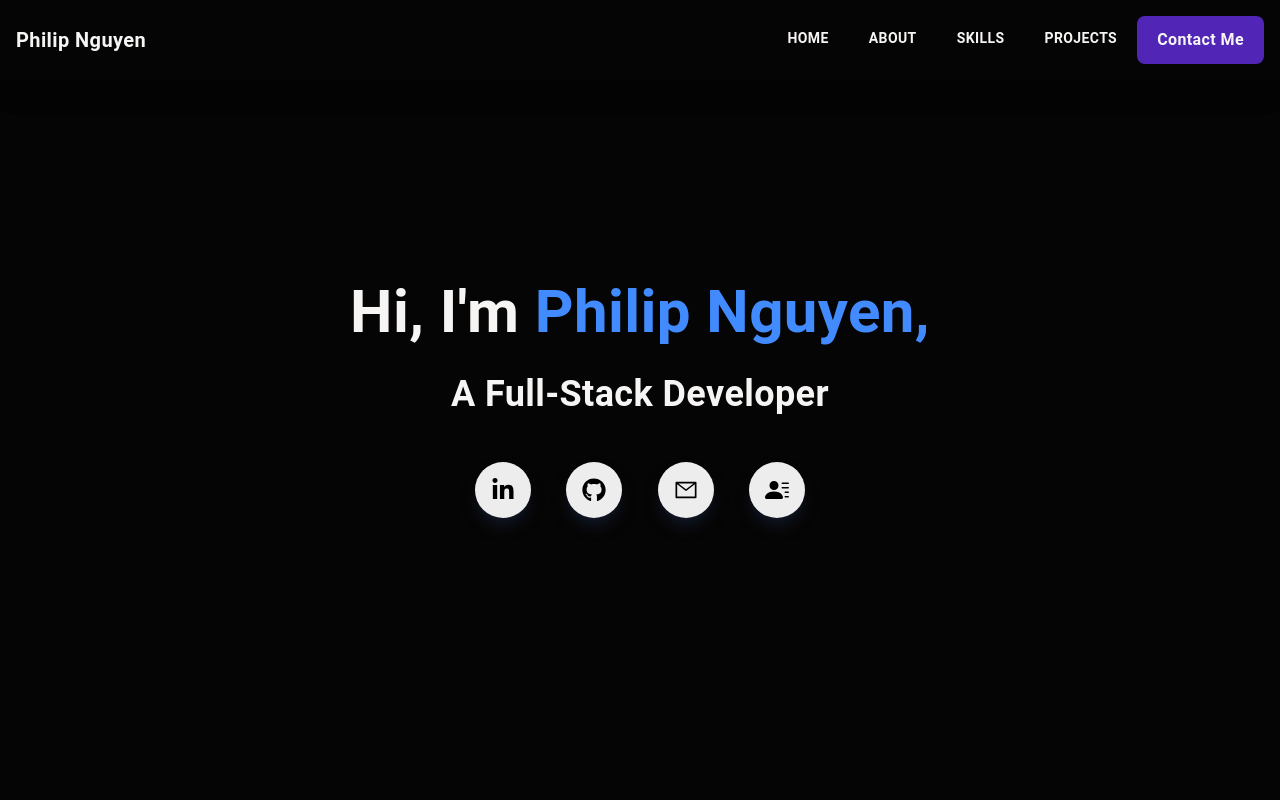
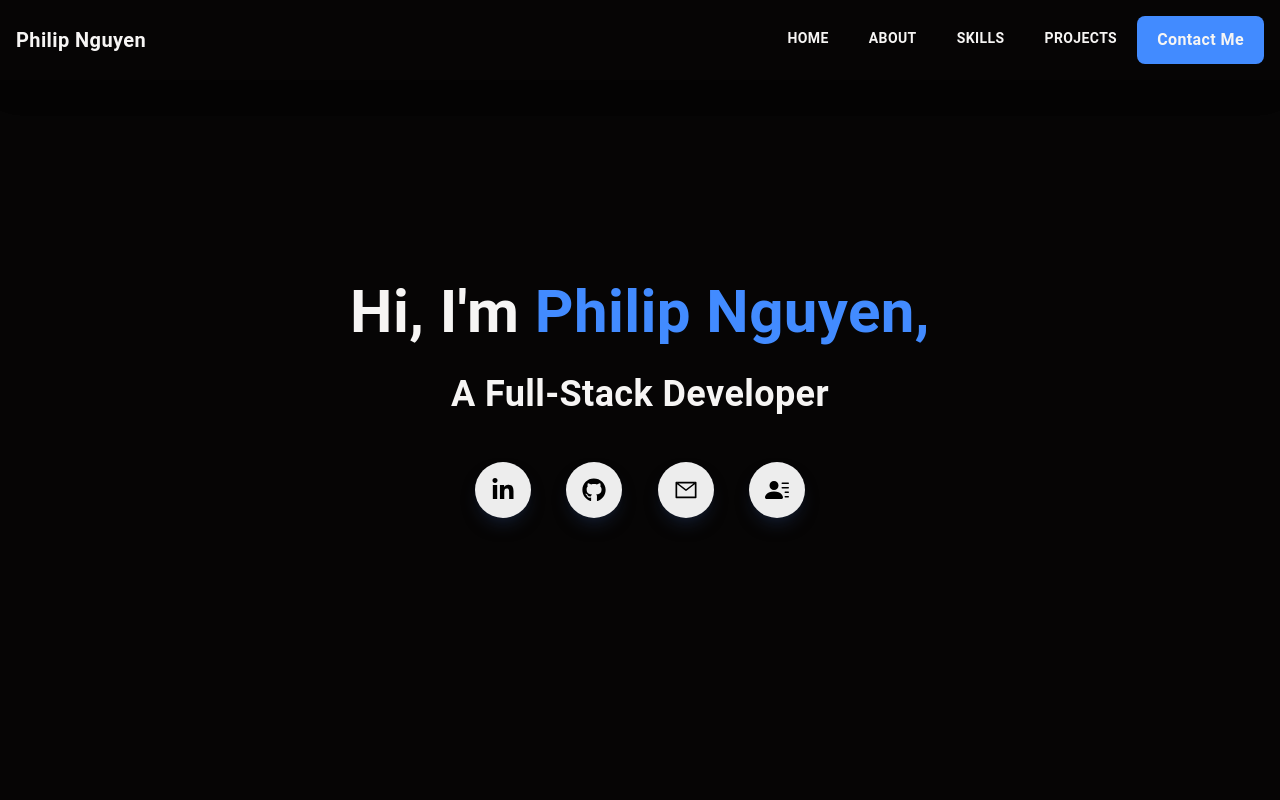
Before and after one commit to pn-code/personal-portfolio-nextjs, a Next.js app: page / in a window 1280 px wide. Shown: the top 800 px of the page. Built offline with nearby package versions, Linux system fonts and the light colour scheme.

Commit message:
Updated contact button to blue accent

```diff
--- a/components/Navbar.jsx
+++ b/components/Navbar.jsx
@@ -41,7 +41,7 @@ const Navbar = () => {
             <li className="navLink">
               <Link href="/#projects">Projects</Link>
             </li>
-            <li className="bg-primaryBtn px-4 py-2 rounded-lg border-4 border-transparent hover:border-accent hover:bg-secondary font-bold ml-5 ease-in-out duration-300">
+            <li className="bg-accent px-4 py-2 rounded-lg border-4 border-transparent hover:border-accent hover:bg-secondary font-bold ml-5 ease-in-out duration-300">
               <Link href="/#contact">Contact Me</Link>
             </li>
           </ul>
```
